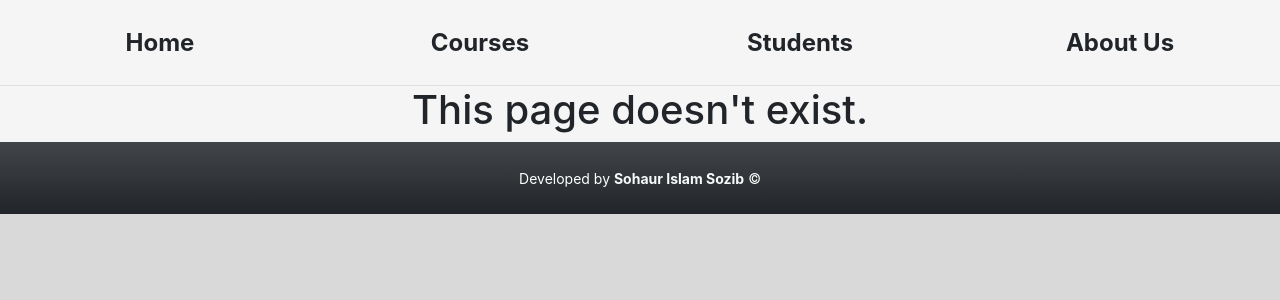
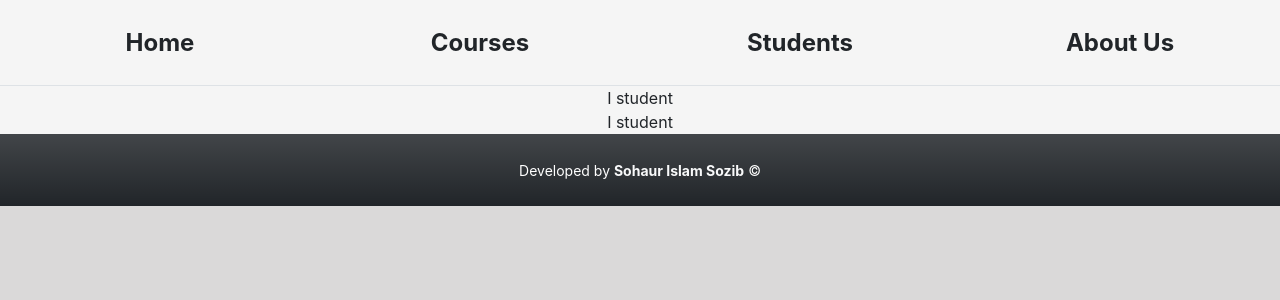
Before and after one commit to sohazur/futurelearn-react, a React (Create React App) app: page /students in a window 1280 px wide. Shown: the top 300 px of the page. Built offline with nearby package versions, Linux system fonts and the light colour scheme.

Commit message:
Added students component

```diff
--- a/src/App.js
+++ b/src/App.js
@@ -4,6 +4,7 @@ import Courses from "./components/Courses/Courses";
 import Footer from "./components/Footer/Footer";
 import Header from "./components/Header/Header";
 import NotFound from "./components/NotFound/NotFound";
+import Students from "./components/Students/Students";
 
 function App() {
   return (
@@ -14,6 +15,7 @@ function App() {
           <Route exact path="/" element={<Courses></Courses>} />
           <Route exact path="/home" element={<Courses></Courses>} />
           <Route exact path="/courses" element={<Courses></Courses>} />
+          <Route exact path="/students" element={<Students></Students>} />
           <Route exact path="*" element={<NotFound></NotFound>} />
         </Routes>
       </div>
--- a/src/components/Student/Student.js
+++ b/src/components/Student/Student.js
@@ -0,0 +1,7 @@
+import React from "react";
+
+const Student = (props) => {
+  return <div>I student</div>;
+};
+
+export default Student;
--- a/src/components/Students/Students.js
+++ b/src/components/Students/Students.js
@@ -0,0 +1,20 @@
+import React, { useEffect, useState } from "react";
+import Student from "../Student/Student";
+
+const Students = () => {
+  const [students, setStudents] = useState([]);
+  useEffect(() => {
+    fetch("./students.JSON")
+      .then((res) => res.json())
+      .then((data) => setStudents(data));
+  }, []);
+  return (
+    <div>
+      {students.map((student) => (
+        <Student key={student.id}></Student>
+      ))}
+    </div>
+  );
+};
+
+export default Students;
```
